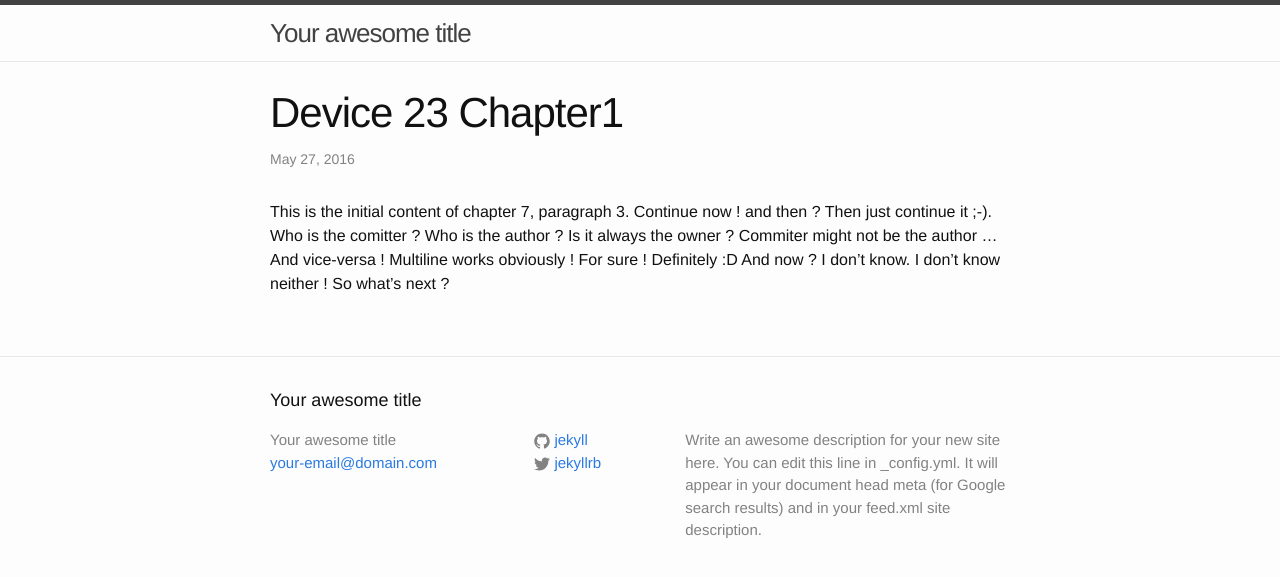
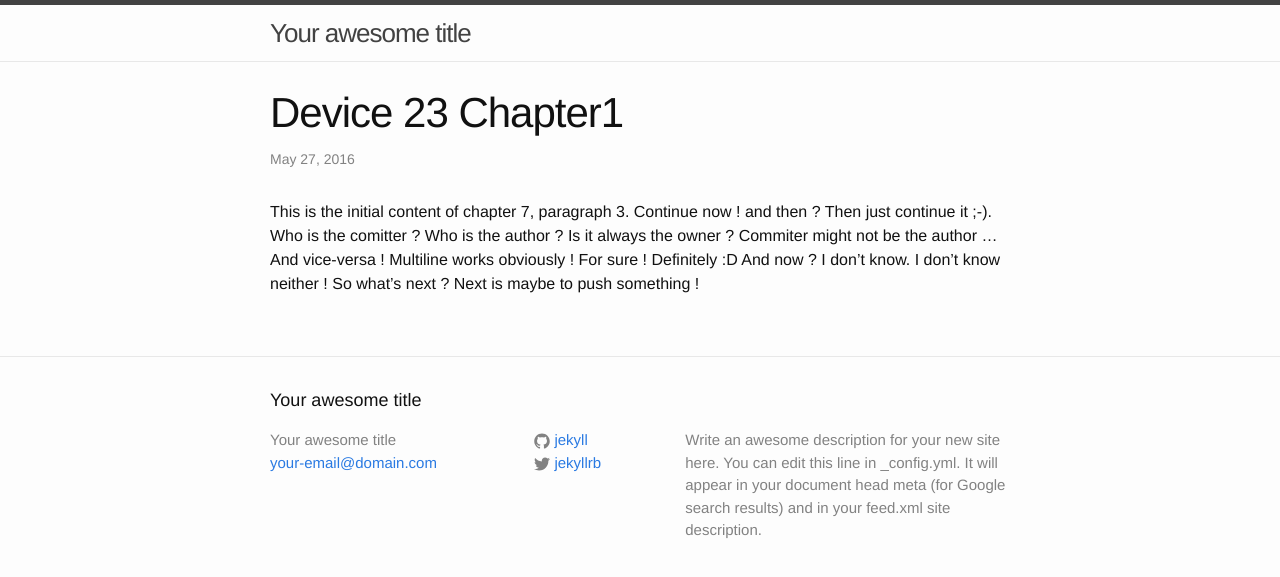
Before and after one commit to mgsx-dev/GitDBSandbox, a Jekyll site: the page built from _posts/2016-05-27-device-23-chapter1.md, in a window 1280 px wide. Shown: the top 577 px of the page. Built offline with Jekyll 4.4.1, drawn with Linux system fonts in a browser that asks for light colours.

Commit message:
Next is maybe to push something !

```diff
--- a/_posts/2016-05-27-device-23-chapter1.md
+++ b/_posts/2016-05-27-device-23-chapter1.md
@@ -6,4 +6,4 @@
 This is the initial content of chapter 7, paragraph 3. Continue now ! and then ? Then just continue it ;-). Who is the comitter ? Who is the author ? Is it always the owner ? Commiter might not be the author ... And vice-versa !
 Multiline works obviously !
 For sure !
-Definitely :D And now ? I don't know. I don't know neither ! So what's next ?
+Definitely :D And now ? I don't know. I don't know neither ! So what's next ? Next is maybe to push something !
```
